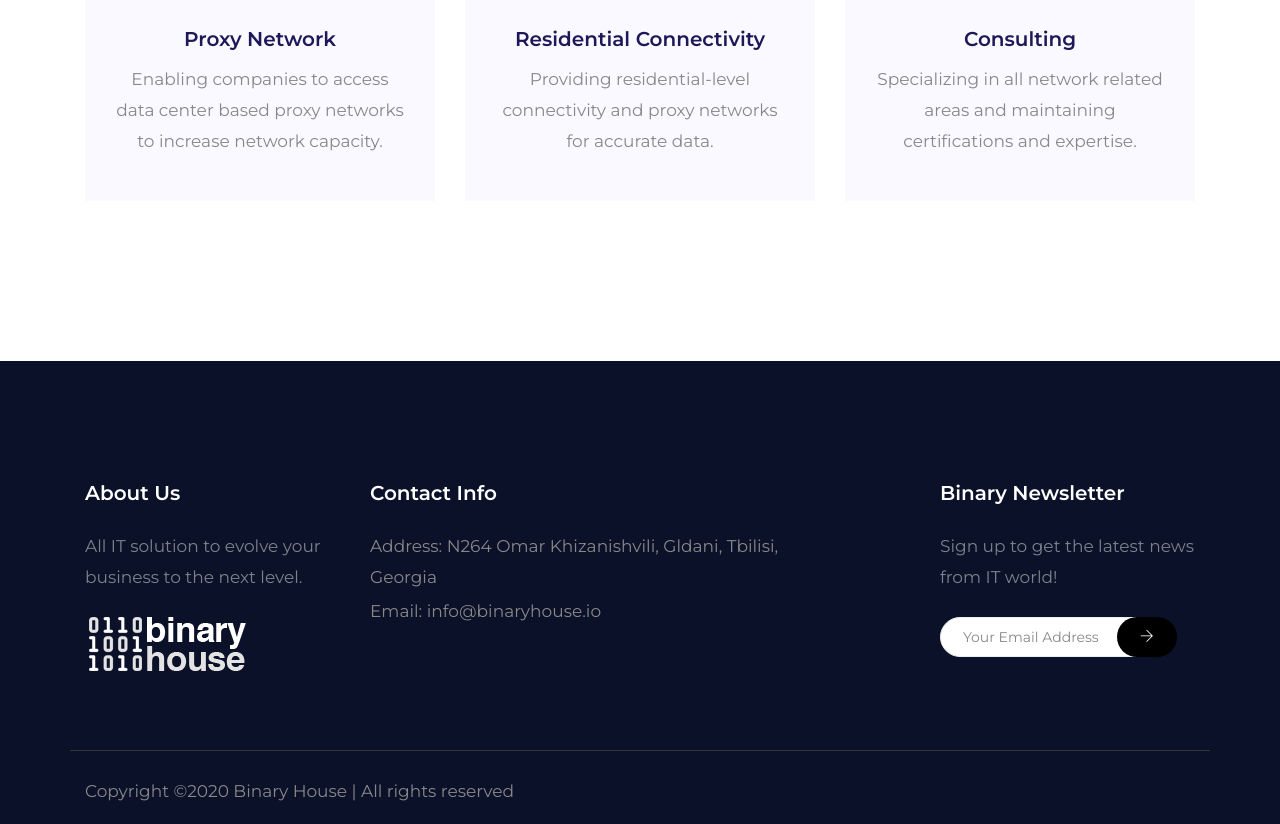
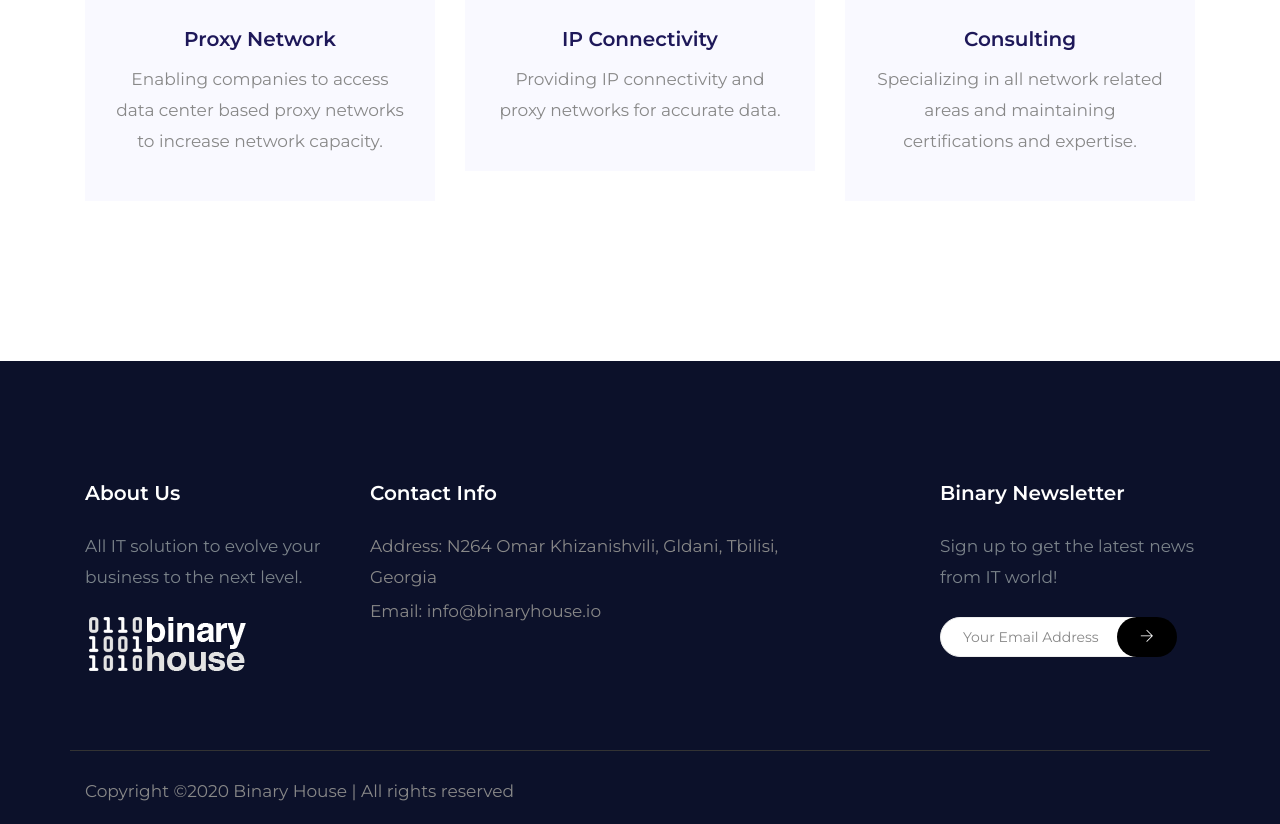
Before and after one commit to binaryhouseadmin/website, a plain HTML site: page index.html in a window 1280 px wide. Shown: the part 2451-3275 px from the top of the page. Drawn offline with Linux system fonts and the light colour scheme.

Commit message:
Update index.html

```diff
--- a/index.html
+++ b/index.html
@@ -126,8 +126,8 @@
             <div class="feature-icon">
               <img src="img/home/png/004-home-page.png" alt="">
             </div>
-            <h3>Residential Connectivity</h3>
-            <p>Providing residential-level connectivity and proxy networks for accurate data.</p>
+            <h3>IP Connectivity</h3>
+            <p>Providing IP connectivity and proxy networks for accurate data.</p>
           </div>
         </div>
 
```
